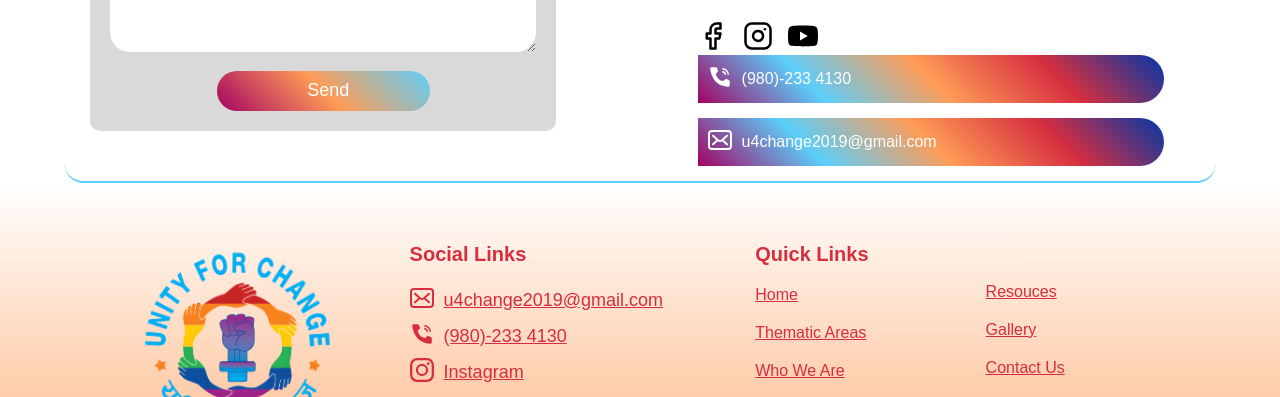
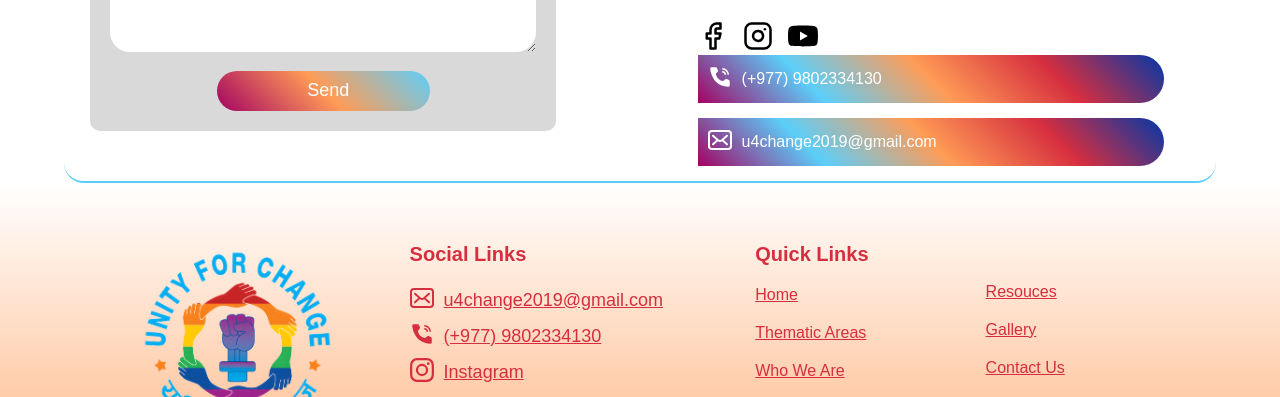
Before and after one commit to Satish463143/Unity-For-Change, a React (Vite) app in the folder frontend/: page /contact_us in a window 1280 px wide. Shown: the part 940-1337 px from the top of the page. Built offline with nearby package versions, Linux system fonts and the light colour scheme.

Commit message:
work in SEO

```diff
--- a/frontend/src/common/Footer/Footer.jsx
+++ b/frontend/src/common/Footer/Footer.jsx
@@ -75,7 +75,7 @@ const Footer = () => {
                                 />
                             </svg>
                         </span>
-                        <a href="tel:980233 4130" target='_blank'>(980)-233 4130</a>
+                        <a href="tel:980233 4130" target='_blank'>(+977) 9802334130</a>
                     </li>
                     <li>
                         <span>
--- a/frontend/src/components/ConatctUs/ConatctUsMap/ConatctUsMap.jsx
+++ b/frontend/src/components/ConatctUs/ConatctUsMap/ConatctUsMap.jsx
@@ -123,7 +123,7 @@ const ConatctUsMap = () => {
             />
           </svg>
         </span>
-        <a href="tel:980233 4130" target='_blank'>(980)-233 4130</a>
+        <a href="tel:980233 4130" target='_blank'>(+977) 9802334130</a>
       </div>
       <div className="number">
         <span>
```
